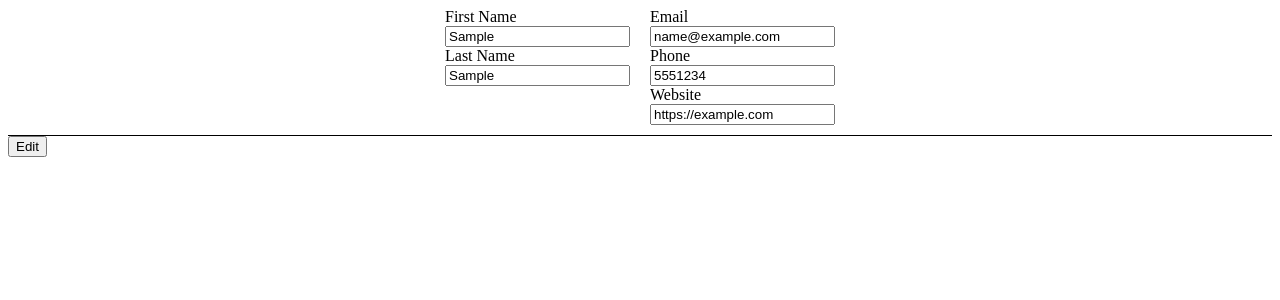
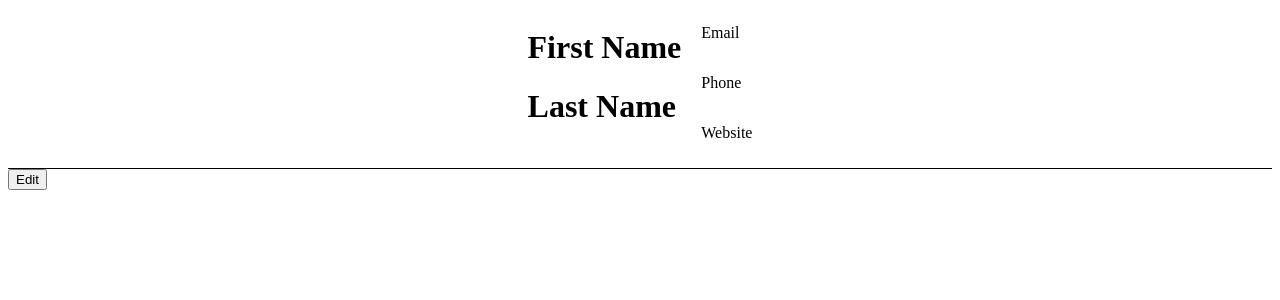
Before and after one commit to vansharora03/CV-Application, a React (Create React App) app: page / in a window 1280 px wide. Both pictures are taken after typing "Sample", "Sample", "name@example.com", "5551234", "https://example.com" into the empty fields and a click on the button "Submit". Shown: the top 300 px of the page. Built offline with nearby package versions, Linux system fonts and the light colour scheme.

Commit message:
Added state change response to PersonalInfo
-PersonalInfo locks in inputs to html text elements upon
submission
-Currently placeholder text

```diff
--- a/src/components/PersonalInfo.js
+++ b/src/components/PersonalInfo.js
@@ -19,8 +19,7 @@ export default class PersonalInfo extends React.Component {
 
 
     render() {
-        return (
-            <div className="header">
+        const editable = ( <div className="header">
         <div className="name">
             <label htmlFor="firstName">First Name</label>
             <input id="firstName"></input>
@@ -38,7 +37,23 @@ export default class PersonalInfo extends React.Component {
             <label htmlFor="url">Website</label>
             <input id="url" type="url"></input>
         </div>
+    </div>)
+        const notEditable = (<div className="header">
+        <div className="name">
+            <h1 className="firstNameDisplay">First Name</h1>
+
+            <h1 htmlFor="lastNameDisplay">Last Name</h1>
         </div>
-        )
+        <div className="miscInfo">
+            <p className="emailDisplay">Email</p>
+
+            <p className="phoneDisplay">Phone</p>
+
+            <p className="urlDisplay">Website</p>
+        </div>
+    </div>)
+
+
+        return this.props.submitted? notEditable : editable;
     }
 }
```
Lines whose indentation alone changed are shown as unchanged.
